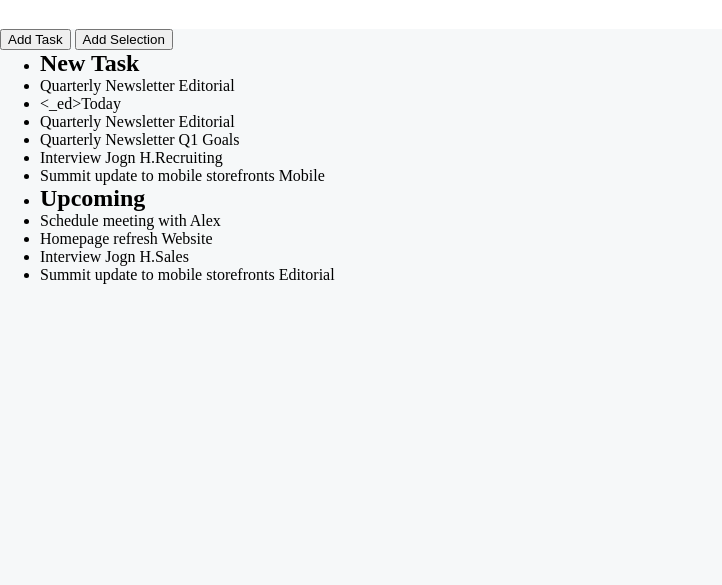
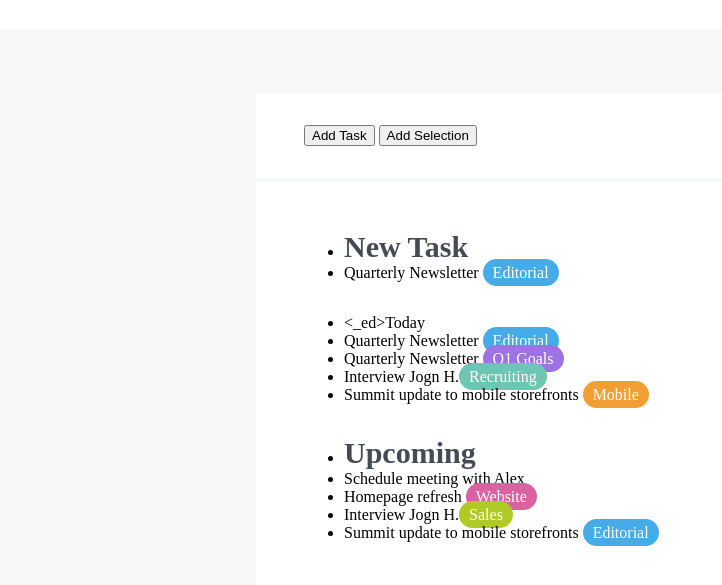
Before and after one commit to MarcelloPescatore/html-css-toboolist, a plain HTML site: page index.html in a window 1280 px wide. Shown: the part 93-678 px from the top of the page, without its empty margins (0-722 px from the left). Drawn offline with Linux system fonts and the light colour scheme.

Commit message:
added style to main area
add style to button box
add style to task area
add style to flag

```diff
--- a/css/style.css
+++ b/css/style.css
@@ -41,3 +41,81 @@ figure h1{
     display: inline-block;
     font-size: 50px;
 }
+
+/* main styling */
+
+.button_box{
+    width: 60%;
+    margin: auto;
+    margin-top: 4rem;
+    background-color: var(--bgcolor-secondary);
+    padding: 2rem 3rem;
+    border-radius: 5px 5px 0 0;
+}
+
+/* task area styling */
+#task_area{
+    width: 60%;
+    margin: auto;
+    margin-top: 0.25rem;
+    background-color: var(--bgcolor-secondary);
+    padding: 2rem 3rem;
+    border-radius: 0 0 5px 5px;
+}
+
+#new_task,#today,#upcoming{
+    padding: 1rem 0;
+}
+
+li>h1{
+    color: var(--colortxt-primary);
+    font-size: 30px;
+    font-weight: bold;
+}
+
+/* flag styling */
+.flag_ed{
+    color: var(--colortxt-secondary);
+    background-color: var(--flagcolor--1);
+    border-radius: 20px;
+    padding: 5px 10px;
+}
+
+.flag_web{
+    color: var(--colortxt-secondary);
+    background-color: var(--flagcolor--2);
+    border-radius: 20px;
+    padding: 5px 10px;
+}
+
+.flag_sales{
+    color: var(--colortxt-secondary);
+    background-color: var(--flagcolor--6);
+    border-radius: 20px;
+    padding: 5px 10px;
+}
+
+.flag_mob{
+    color: var(--colortxt-secondary);
+    background-color: var(--flagcolor--5);
+    border-radius: 20px;
+    padding: 5px 10px;
+}
+
+.flag_q1{
+    color: var(--colortxt-secondary);
+    background-color: var(--flagcolor--4);
+    border-radius: 20px;
+    padding: 5px 10px;
+}
+
+.flag_recr{
+    color: var(--colortxt-secondary);
+    background-color: var(--flagcolor--3);
+    border-radius: 20px;
+    padding: 5px 10px;
+}
+
+/* #title_list{
+    list-style-type: "\25BC";
+} */
```
